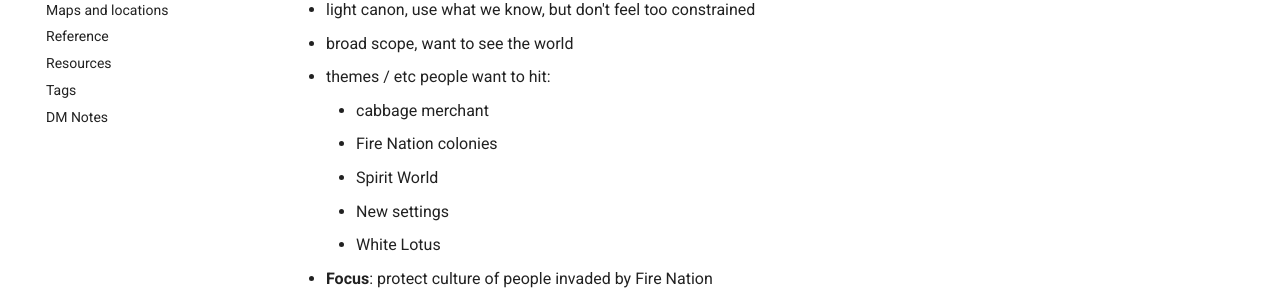
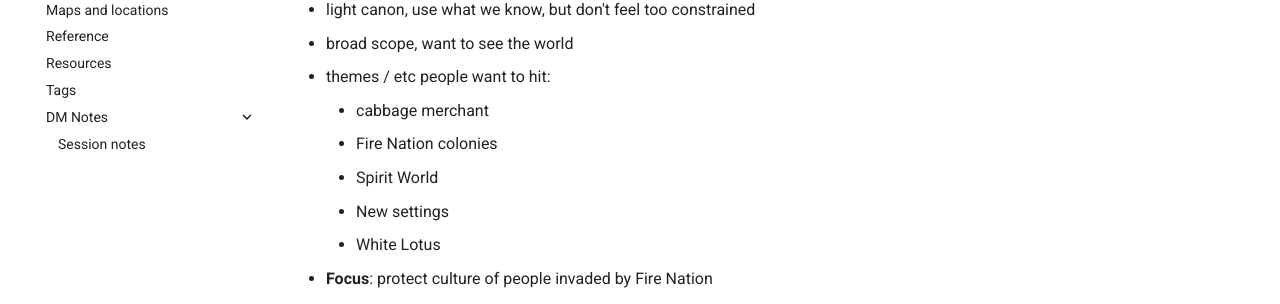
Before and after one commit to billbrod/rpg_notes, an MkDocs documentation site: the page built from docs/index.md, in a window 1280 px wide. Shown: the part 329-633 px from the top of the page. Built offline with MkDocs 1.6.1 and Material for MkDocs 9.7.7, drawn with Linux system fonts in a browser that asks for light colours; a script that is not in the unit is left out; comment, search, counter and statistics services are not loaded.

Commit message:
try building with dm notes?

```diff
--- a/mkdocs.yml
+++ b/mkdocs.yml
@@ -46,4 +46,5 @@
     - Reference: reference.md
     - Resources: resources.md
     - Tags: tags.md
-    - DM Notes: dm.md
+    - DM Notes:
+        - Session notes: dm/session_notes.md
```
Also changed, not shown: docs/dm.md (deleted, +0 -3 lines), 1 other file.
